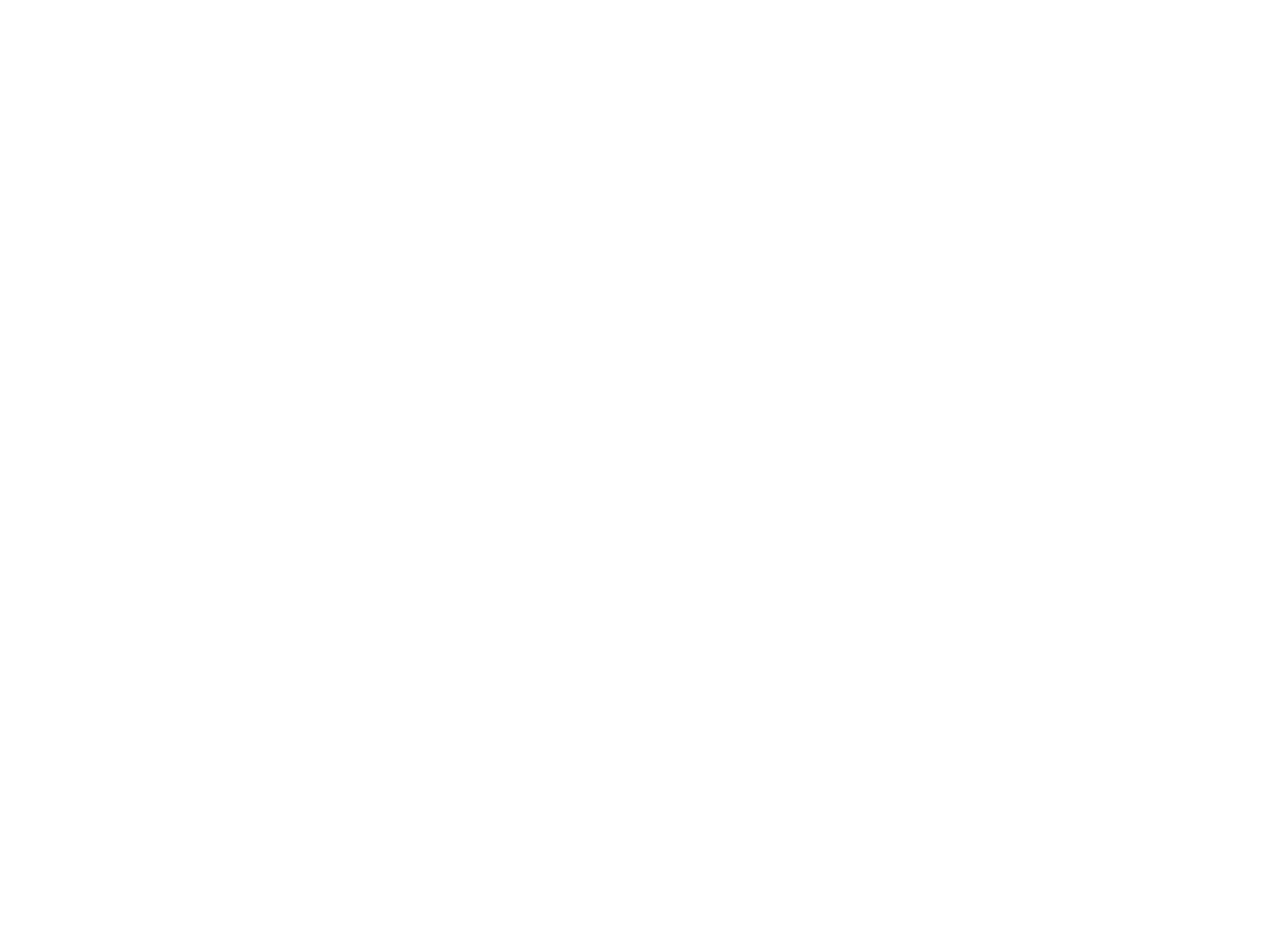
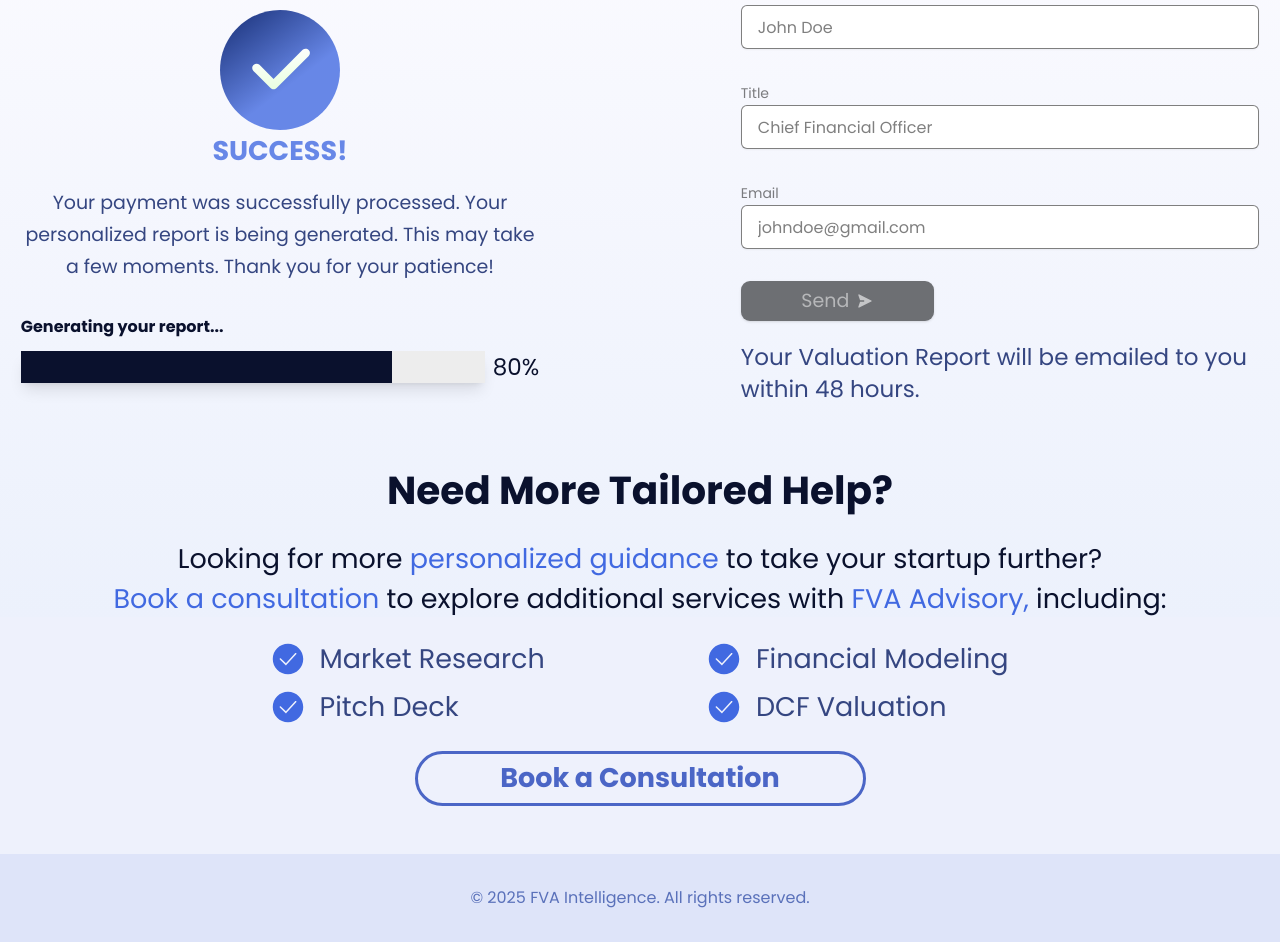
Before and after one commit to heyawaiszahid/fvai, a Next.js app: page /detailed-questionnaire/valuation/report/payment/success in a window 1280 px wide. Shown: the part 267-1209 px from the top of the page. Before the commit the page ends 800 px from the top, so only its background shows below. Built offline with nearby package versions, Linux system fonts and the light colour scheme.

Commit message:
done desktop payment

```diff
--- a/app/detailed-questionnaire/valuation/report/payment/error/page.js
+++ b/app/detailed-questionnaire/valuation/report/payment/error/page.js
@@ -1,19 +1,28 @@
 import CTA from "@/components/CTA";
 import Header from "@/components/Header";
 import ErrorBig from "@/components/icons/ErrorBig";
+import Sidebar from "@/components/Sidebar";
 
 export default function Error() {
   return (
+    <div className="block lg:flex">
       <div className="lg:hidden">
         <Header />
-      <main className="pt-4 pb-16">
-        <section className="mb-8">
-          <div className="container flex flex-col items-center py-[20vh]">
-            <h2 className="text-[23px] leading-[32px] font-bold text-center mb-4">
+      </div>
+
+      <Sidebar className="hidden lg:block"></Sidebar>
+      <main className="w-full pt-4 pb-16 lg:pt-12 lg:pb-0 lg:bg-custom-gradient-2 lg:relative">
+        <div className="hidden lg:block w-[236px] h-[198px] absolute top-[0px] right-0 bg-[url(/logo-aesthetic-2.png)] bg-no-repeat bg-cover opacity-[23%]"></div>
+        <div className="relative z-10 h-full">
+          <section className="mb-8 lg:mb-[100px]">
+            <div className="container flex flex-col items-center py-[20vh] lg:py-[14vh]">
+              <h2 className="text-[23px] leading-[32px] lg:text-[47px] lg:leading-[64px] font-bold text-center mb-4 lg:mb-6">
                 <span className="text-error-dark">An error</span> occurred! <br /> Please try again.
               </h2>
-            <ErrorBig className="w-[80px] h-[80px]" />
-            <span className="text-[19px] leading-[32px] text-error-dark font-bold uppercase">Error</span>
+              <ErrorBig className="w-[80px] h-[80px] lg:w-[131px] lg:h-[123px]" />
+              <span className="text-[19px] leading-[32px] lg:text-[27px] lg:leading-[40px] text-error-dark font-bold uppercase">
+                Error
+              </span>
             </div>
             <div className="text-center">
               <CTA href="/detailed-questionnaire/valuation/report/payment">
@@ -21,6 +30,12 @@
               </CTA>
             </div>
           </section>
+          <section className="hidden lg:block text-center bg-[#dee4f9] py-8 absolute bottom-0 left-0 right-0">
+            <p className="text-text-disabled text-[16px] leading-[24px]">
+              © 2025 FVA Intelligence. All rights reserved.
+            </p>
+          </section>
+        </div>
       </main>
     </div>
   );
--- a/app/detailed-questionnaire/valuation/report/payment/success/page.js
+++ b/app/detailed-questionnaire/valuation/report/payment/success/page.js
@@ -3,6 +3,7 @@
 import CTA from "@/components/CTA";
 import Field from "@/components/Field";
 import Header from "@/components/Header";
+import Chat from "@/components/icons/Chat";
 import Checkmark from "@/components/icons/Checkmark";
 import Good from "@/components/icons/Good";
 import Send from "@/components/icons/Send";
@@ -41,36 +42,56 @@
   };
 
   return (
-    <div className="lg:hidden">
-      <Header />
-      <main className="pt-4 pb-16">
-        <section className="mb-8">
-          <div className="container">
-            <h2 className="text-[23px] leading-[32px] mb-4">
+    <div>
+      <Header>
+        <Chat className="w-[52px] h-[52px]" />
+      </Header>
+
+      <main className="pt-4 lg:pt-12 pb-16 lg:bg-custom-gradient-2 lg:relative">
+        <div className="relative z-10 h-full lg:flex lg:flex-wrap lg:max-w-7xl lg:mx-auto">
+          <section className="mb-8 lg:w-1/2 lg:pr-20 lg:mb-20">
+            <div className="container lg:mb-8">
+              <h2 className="text-[23px] leading-[32px] lg:text-[47px] lg:leading-[64px] lg:text-center mb-4">
                 <span className="text-primary font-bold">Thank You</span> for Your Purchase!
               </h2>
               <div className="text-center mb-4">
-              <SuccessBig className="w-[80px] h-[80px] mx-auto" />
-              <span className="text-[19px] leading-[32px] text-primary font-bold uppercase">Success!</span>
+                <SuccessBig className="w-[80px] h-[80px] lg:w-[122px] lg:h-[122px] mx-auto" />
+                <span className="text-[19px] leading-[32px] lg:text-[27px] lg:leading-[40px] text-primary font-bold uppercase">
+                  Success!
+                </span>
               </div>
-            <p className="text-center text-[13px] leading-[24px] text-text-secondary">
-              Your payment was successfully processed. Your personalized report is being generated. This may take a few
-              moments. Thank you for your patience!
+              <p className="text-center text-[13px] leading-[24px] lg:text-[19px] lg:leading-[32px] text-text-secondary">
+                Your payment was successfully processed. Your personalized report is being generated. This may take a
+                few moments. Thank you for your patience!
               </p>
+            </div>
+
+            <div className="container hidden lg:block">
+              <h3 className="text-[16px] leading-[24px] font-bold mb-3">Generating your report...</h3>
+
+              <div className="flex items-center gap-2">
+                <div className="relative flex-1 shadow-lg">
+                  <div className="w-full h-[32px] bg-[#EDEDED]"></div>
+                  <div className="h-[32px] bg-text-primary absolute top-0 left-0" style={{ width: "80%" }}></div>
+                </div>
+                <div className="text-[23px] leading-[32px] text-text-secondary lg:text-text-primary">80%</div>
+              </div>
             </div>
           </section>
 
           {!isSubmitted && (
-          <section className="mb-8">
+            <section className="mb-8 lg:w-1/2 lg:pl-20">
               <div className="container">
-              <h2 className="text-[23px] leading-[32px] font-bold mb-1">Report Contact Details</h2>
-              <p className="text-[13px] leading-[24px] text-text-secondary mb-4">
+                <h2 className="text-[23px] leading-[32px] lg:text-[39px] lg:leading-[56px] font-bold mb-1">
+                  Report Contact Details
+                </h2>
+                <p className="text-[13px] leading-[24px] lg:text-[19px] lg:leading-[32px] text-text-secondary mb-4 lg:mb-6">
                   Who should the Valuation Report be addressed to:
                 </p>
 
                 <FormProvider {...form}>
                   <form onSubmit={form.handleSubmit(onSubmit)} className="flex flex-col">
-                  <div className="grid grid-cols-1 lg:grid-cols-2 gap-5 lg:gap-10 mb-4 lg:mb-16">
+                    <div className="grid grid-cols-1 gap-5 lg:gap-8 mb-4 lg:mb-8">
                       <Field
                         control={form.control}
                         name="fullName"
@@ -102,14 +123,14 @@
 
                     <Button
                       type="submit"
-                    className="w-full max-w-[193px] text-[19px] leading-[32px] h-[31px] rounded-[9px] bg-text-secondary hover:bg-text-secondary disabled:bg-text-disabled disabled:text-background-default disabled:opacity-100 mb-3"
+                      className="w-full max-w-[193px] text-[19px] leading-[32px] h-[31px] lg:h-[40px] rounded-[9px] bg-text-secondary hover:bg-text-secondary disabled:bg-text-disabled lg:bg-text-primary lg:hover:bg-text-primary lg:disabled:bg-[#6d6f73] disabled:text-background-default disabled:opacity-100 mb-3 lg:mb-5"
                       disabled={!isValid}
                     >
                       <span>Send</span>
                       <Send className={`w-[24px] h-[24px] ${!isValid ? "opacity-60" : "opacity-100"}`} />
                     </Button>
 
-                  <p className="text-[13px] leading-[24px] text-text-secondary">
+                    <p className="text-[13px] leading-[24px] lg:text-[23px] lg:leading-[32px] text-text-secondary">
                       Your Valuation Report will be emailed to you within 48 hours.
                     </p>
                   </form>
@@ -119,17 +140,25 @@
           )}
 
           {isSubmitted && (
-          <section className="mb-8">
+            <section className="mb-8 lg:w-1/2 lg:pt-16">
               <div className="container">
-              <Good className="w-[32px] h-[32px] fill-current text-success-dark inline mr-3" />
-              <p className="text-[19px] leading-[32px] inline">
+                <p className="hidden lg:block text-[120px] leading-[100px] uppercase font-bold text-success opacity-[12%]">
+                  Success!
+                </p>
+                <Good className="w-[32px] h-[32px] lg:w-[116px] lg:h-[116px] fill-current text-success-dark inline-block lg:block mr-3 lg:mx-auto" />
+                <p className="text-[19px] leading-[32px] lg:text-[33px] lg:leading-[48px] inline lg:block lg:text-center lg:mb-8">
                   Your information has been received. Your Valuation Report will be emailed to you within 48 hours.
                 </p>
+                <div className="hidden lg:block text-right">
+                  <CTA href="/" className="lg:text-[27px] lg:leading-[40px] lg:max-w-[260px] lg:py-1 lg:rounded-[18px]">
+                    Home Page
+                  </CTA>
+                </div>
               </div>
             </section>
           )}
 
-        <section className="mb-8">
+          <section className="mb-8 lg:hidden">
             <div className="container">
               <h3 className="text-[16px] leading-[24px] font-bold mb-3">Generating your report...</h3>
 
@@ -143,44 +172,63 @@
             </div>
           </section>
 
-        <section className="mb-6">
+          <section className="mb-6 lg:w-full">
             <div className="container">
-            <p className="text-center">Looking for more personalized guidance to take your startup further?</p>
-            <p className="text-center mb-3">
-              <span className="text-primary-dark font-bold">Book a consultation</span> to explore additional services
-              with <span className="text-primary-dark font-bold">FVA Advisory,</span> including:
+              <h2 className="hidden lg:block text-[39px] leading-[56px] font-bold text-center mb-5">
+                Need More Tailored Help?
+              </h2>
+              <p className="text-center lg:text-[27px] lg:leading-[40px]">
+                Looking for more <span className="lg:text-info">personalized guidance</span> to take your startup
+                further?
               </p>
-            <div className="flex justify-between mb-6">
+              <p className="text-center mb-3 lg:text-[27px] lg:leading-[40px] lg:mb-5">
+                <span className="text-primary-dark font-bold lg:font-normal lg:text-info">Book a consultation</span> to
+                explore additional services with{" "}
+                <span className="text-primary-dark font-bold lg:font-normal lg:text-info">FVA Advisory,</span>{" "}
+                including:
+              </p>
+              <div className="flex justify-between mb-6 lg:max-w-[737px] lg:mx-auto">
                 <ul className="space-y-2">
-                <li className="flex items-center gap-1">
-                  <Checkmark className="w-[16px] h-[16px] fill-current text-primary-dark" />
-                  <span className="text-text-secondary text-[13px] leading-[24px]">Market Research</span>
+                  <li className="flex items-center gap-1 lg:gap-4">
+                    <Checkmark className="w-[16px] h-[16px] lg:w-[32px] lg:h-[32px] fill-current text-primary-dark lg:text-info" />
+                    <span className="text-text-secondary text-[13px] leading-[24px] lg:text-[27px] lg:leading-[40px]">
+                      Market Research
+                    </span>
                   </li>
-                <li className="flex items-center gap-1">
-                  <Checkmark className="w-[16px] h-[16px] fill-current text-primary-dark" />
-                  <span className="text-text-secondary text-[13px] leading-[24px]">Pitch Deck</span>
+                  <li className="flex items-center gap-1 lg:gap-4">
+                    <Checkmark className="w-[16px] h-[16px] lg:w-[32px] lg:h-[32px] fill-current text-primary-dark lg:text-info" />
+                    <span className="text-text-secondary text-[13px] leading-[24px] lg:text-[27px] lg:leading-[40px]">
+                      Pitch Deck
+                    </span>
                   </li>
                 </ul>
                 <ul className="space-y-2">
-                <li className="flex items-center gap-1">
-                  <Checkmark className="w-[16px] h-[16px] fill-current text-primary-dark" />
-                  <span className="text-text-secondary text-[13px] leading-[24px]">Financial Modeling</span>
+                  <li className="flex items-center gap-1 lg:gap-4">
+                    <Checkmark className="w-[16px] h-[16px] lg:w-[32px] lg:h-[32px] fill-current text-primary-dark lg:text-info" />
+                    <span className="text-text-secondary text-[13px] leading-[24px] lg:text-[27px] lg:leading-[40px]">
+                      Financial Modeling
+                    </span>
                   </li>
-                <li className="flex items-center gap-1">
-                  <Checkmark className="w-[16px] h-[16px] fill-current text-primary-dark" />
-                  <span className="text-text-secondary text-[13px] leading-[24px]">DCF Valuation</span>
+                  <li className="flex items-center gap-1 lg:gap-4">
+                    <Checkmark className="w-[16px] h-[16px] lg:w-[32px] lg:h-[32px] fill-current text-primary-dark lg:text-info" />
+                    <span className="text-text-secondary text-[13px] leading-[24px] lg:text-[27px] lg:leading-[40px]">
+                      DCF Valuation
+                    </span>
                   </li>
                 </ul>
               </div>
-            <div className="text-center mb-8">
-              <CTA href="#" className="text-primary-dark border-primary-dark border-[3px] !py-1 bg-white">
+              <div className="text-center mb-8 lg:mb-12">
+                <CTA
+                  href="#"
+                  className="text-primary-dark border-primary-dark border-[3px] !py-1 bg-white lg:max-w-[344px] lg:bg-transparent"
+                >
                   Book a Consultation
                 </CTA>
               </div>
             </div>
           </section>
 
-        <section>
+          <section className="lg:hidden">
             <div className="container">
               <p className="text-[11px] leading-[16px] text-text-secondary text-center">
                 If you have any questions, check your email for more details or contact us at:{" "}
@@ -188,6 +236,11 @@
               </p>
             </div>
           </section>
+        </div>
+
+        <section className="hidden lg:block text-center bg-[#dee4f9] py-8 absolute bottom-0 left-0 right-0">
+          <p className="text-text-disabled text-[16px] leading-[24px]">© 2025 FVA Intelligence. All rights reserved.</p>
+        </section>
       </main>
     </div>
   );
```
Also changed, not shown: app/detailed-questionnaire/valuation/report/payment/page.js (+24 -25 lines), components/icons/PaymentIcons.jsx (+2 -2 lines). Lines whose indentation alone changed are shown as unchanged.
